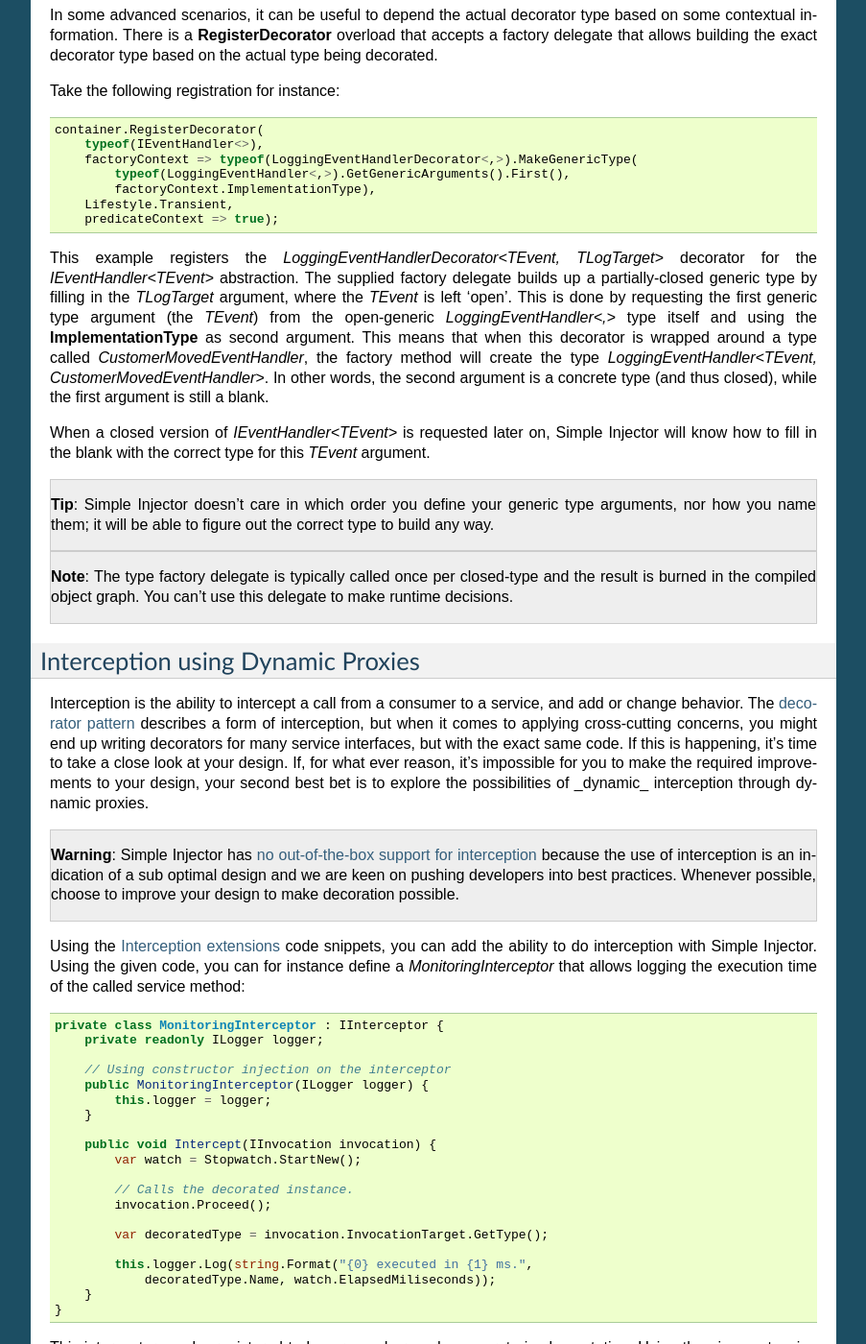
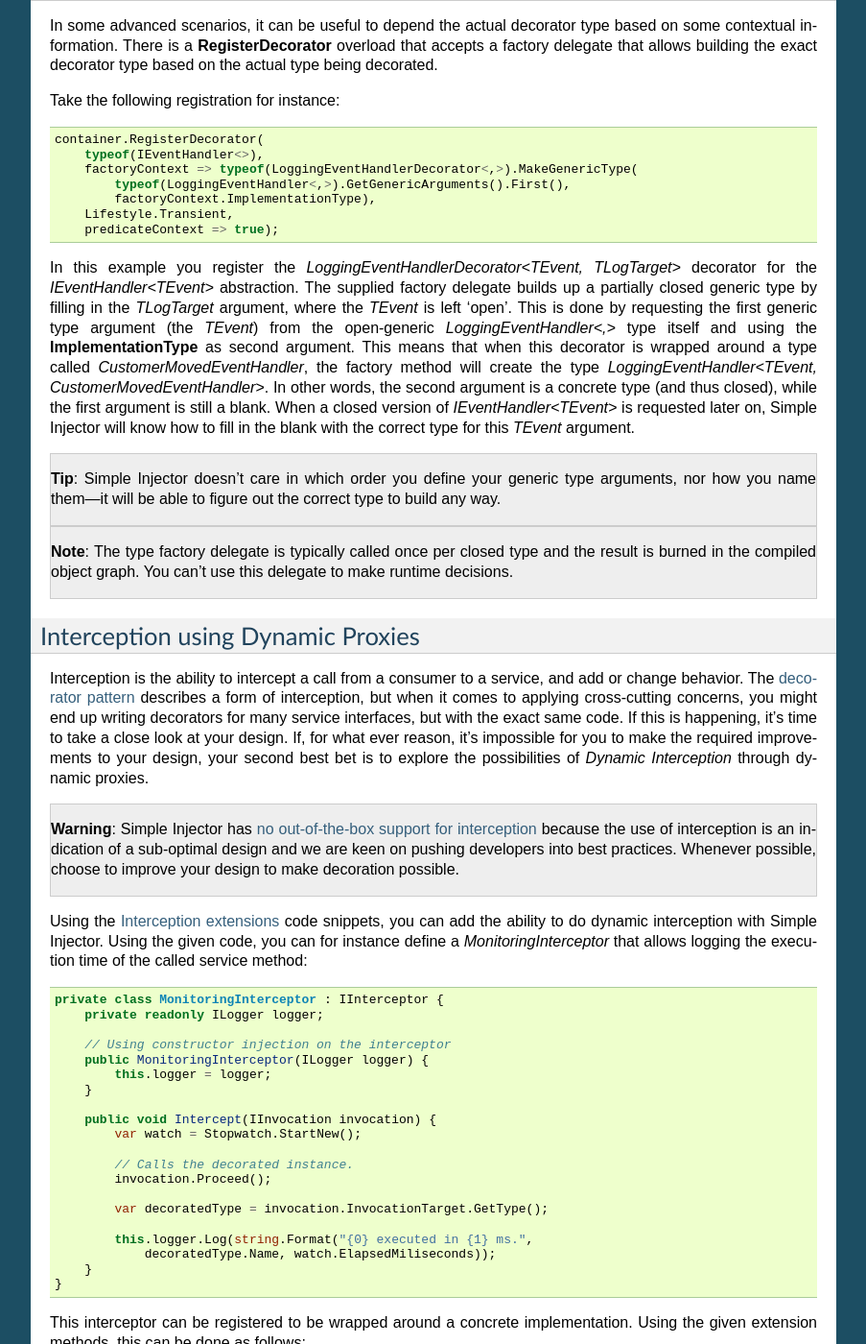
Before and after one commit to simpleinjector/Documentation, a Sphinx documentation site: the page built from source/aop.rst, in a window 1280 px wide and 1400 px high, scrolled down 9125 px. Shown: the whole window at 96% size, without its empty margins (198-1101 px from the left). Built offline with Sphinx 7.4.7, drawn with Linux system fonts in a browser that asks for light colours; some of the changed text lies outside the part shown.

Commit message:
Typos fixed.

```diff
--- a/source/aop.rst
+++ b/source/aop.rst
@@ -396,8 +396,10 @@ Sometimes however you might want to apply a decorator unconditionally, but let t
         private readonly ICommandHandler<T> decoratee;
         private readonly TransactionType transactionType;
 
-        public TransactionCommandHandlerDecorator(DecoratorContext decoratorContext,
-            ITransactionBuilder builder, ICommandHandler<T> decoratee) {
+        public TransactionCommandHandlerDecorator(
+            DecoratorContext decoratorContext,
+            ITransactionBuilder builder,
+            ICommandHandler<T> decoratee) {
             this.builder = builder;
             this.decoratee = decoratee;
             this.transactionType = decoratorContext.ImplementationType
@@ -446,7 +448,7 @@ Although the **RegisterDecorator** methods don't have any built-in support for t
 
     container.RegisterConditional<IMailSender, SmtpMailSender>(c => !c.Handled);
 
-Here we use **RegisterConditional** to register two decorators. Both decorator will wrap the *SmtpMailSender* that is registered last. The *AsyncMailSenderDecorator* is wrapped around the *SmtpMailSender* in case it is injected into the *UserController*, while the *BufferedMailSenderDecorator* is wrapped when injected into the *EmailBatchProcessor*. Note that the *SmtpMailSender* is registered as conditional as well, and is registered as fallback registration using **!c.Handled**, which basically means that in case no other registration applies, that registration is used.
+Here you use **RegisterConditional** to register two decorators. Both decorator will wrap the *SmtpMailSender* that is registered last. The *AsyncMailSenderDecorator* is wrapped around the *SmtpMailSender* in case it is injected into the *UserController*, while the *BufferedMailSenderDecorator* is wrapped when injected into the *EmailBatchProcessor*. Note that the *SmtpMailSender* is registered as conditional as well, and is registered as fallback registration using `!c.Handled`. This basically means that in case no other registration applies, that registration is used.
 
 
 .. _Decorator-registration-factories:
@@ -468,17 +470,15 @@ Take the following registration for instance:
         Lifestyle.Transient,
         predicateContext => true);
 
-This example registers the *LoggingEventHandlerDecorator<TEvent, TLogTarget>* decorator for the *IEventHandler<TEvent>* abstraction. The supplied factory delegate builds up a partially-closed generic type by filling in the *TLogTarget* argument, where the *TEvent* is left 'open'. This is done by requesting the first generic type argument (the *TEvent*) from the open-generic *LoggingEventHandler<,>* type itself and using the **ImplementationType** as second argument. This means that when this decorator is wrapped around a type called *CustomerMovedEventHandler*, the factory method will create the type *LoggingEventHandler<TEvent, CustomerMovedEventHandler>*. In other words, the second argument is a concrete type (and thus closed), while the first argument is still a blank.
-
-When a closed version of *IEventHandler<TEvent>* is requested later on, Simple Injector will know how to fill in the blank with the correct type for this *TEvent* argument.
+In this example you register the *LoggingEventHandlerDecorator<TEvent, TLogTarget>* decorator for the *IEventHandler<TEvent>* abstraction. The supplied factory delegate builds up a partially closed generic type by filling in the *TLogTarget* argument, where the *TEvent* is left 'open'. This is done by requesting the first generic type argument (the *TEvent*) from the open-generic *LoggingEventHandler<,>* type itself and using the **ImplementationType** as second argument. This means that when this decorator is wrapped around a type called *CustomerMovedEventHandler*, the factory method will create the type *LoggingEventHandler<TEvent, CustomerMovedEventHandler>*. In other words, the second argument is a concrete type (and thus closed), while the first argument is still a blank. When a closed version of *IEventHandler<TEvent>* is requested later on, Simple Injector will know how to fill in the blank with the correct type for this *TEvent* argument.
 
 .. container:: Note
 
-    **Tip**: Simple Injector doesn't care in which order you define your generic type arguments, nor how you name them; it will be able to figure out the correct type to build any way.
+    **Tip**: Simple Injector doesn't care in which order you define your generic type arguments, nor how you name them—it will be able to figure out the correct type to build any way.
 
 .. container:: Note
 
-    **Note**: The type factory delegate is typically called once per closed-type and the result is burned in the compiled object graph. You can't use this delegate to make runtime decisions.
+    **Note**: The type factory delegate is typically called once per closed type and the result is burned in the compiled object graph. You can't use this delegate to make runtime decisions.
 
 .. _Interception-using-Dynamic-Proxies:
 .. _Interception:
@@ -486,13 +486,13 @@ When a closed version of *IEventHandler<TEvent>* is requested later on, Simple I
 Interception using Dynamic Proxies
 ==================================
 
-Interception is the ability to intercept a call from a consumer to a service, and add or change behavior. The `decorator pattern <https://en.wikipedia.org/wiki/Decorator_pattern>`_ describes a form of interception, but when it comes to applying cross-cutting concerns, you might end up writing decorators for many service interfaces, but with the exact same code. If this is happening, it's time to take a close look at your design. If, for what ever reason, it's impossible for you to make the required improvements to your design, your second best bet is to explore the possibilities of _dynamic_ interception through dynamic proxies.
+Interception is the ability to intercept a call from a consumer to a service, and add or change behavior. The `decorator pattern <https://en.wikipedia.org/wiki/Decorator_pattern>`_ describes a form of interception, but when it comes to applying cross-cutting concerns, you might end up writing decorators for many service interfaces, but with the exact same code. If this is happening, it's time to take a close look at your design. If, for what ever reason, it's impossible for you to make the required improvements to your design, your second best bet is to explore the possibilities of *Dynamic  Interception* through dynamic proxies.
 
 .. container:: Note
 
-    **Warning**: Simple Injector has :ref:`no out-of-the-box support for interception <No-interception>` because the use of interception is an indication of a sub optimal design and we are keen on pushing developers into best practices. Whenever possible, choose to improve your design to make decoration possible.
+    **Warning**: Simple Injector has :ref:`no out-of-the-box support for interception <No-interception>` because the use of interception is an indication of a sub-optimal design and we are keen on pushing developers into best practices. Whenever possible, choose to improve your design to make decoration possible.
 
-Using the :doc:`Interception extensions <InterceptionExtensions>` code snippets, you can add the ability to do interception with Simple Injector. Using the given code, you can for instance define a *MonitoringInterceptor* that allows logging the execution time of the called service method:
+Using the :doc:`Interception extensions <InterceptionExtensions>` code snippets, you can add the ability to do dynamic interception with Simple Injector. Using the given code, you can for instance define a *MonitoringInterceptor* that allows logging the execution time of the called service method:
 
 .. code-block:: c#
 
@@ -541,4 +541,4 @@ The current example doesn't add much compared to simply using a decorator. When
 
 .. container:: Note
 
-    **Note**: Don't use interception for intercepting types that all implement the same generic interface, such as *ICommandHandler<T>* or *IValidator<T>*. Try using decorator classes instead, as shown in the :ref:`Decoration <decoration>` section on this page.
+    **Note**: Don't use dynamic interception for intercepting types that all implement the same generic interface, such as *ICommandHandler<T>* or *IValidator<T>*. Try using decorator classes instead, as shown in the :ref:`Decoration <decoration>` section on this page.
--- a/source/aspnetintegration.rst
+++ b/source/aspnetintegration.rst
@@ -275,14 +275,14 @@ The following code snippet shows how to replace the built-in `IPageModelActivato
 
 .. code-block:: c#
 
-	services.AddSingleton<IPageModelActivatorProvider>(
-		new SimpleInjectorPageModelActivatorProvider(container));
+    services.AddSingleton<IPageModelActivatorProvider>(
+        new SimpleInjectorPageModelActivatorProvider(container));
 
 To be able for the **SimpleInjectorPageModelActivatorProvider** to resolve Page Model instances, they need to be registered explicitly in the container. This must be done in a later stage, i.e. inside the **Configure** method of the `Startup` class:
 
 .. code-block:: c#
 
-	container.RegisterPageModels(app);
+    container.RegisterPageModels(app);
 
 This method works in similar fashion as its **RegisterMvcControllers** and **RegisterMvcViewComponents** counter parts do, as shown in the page's first code listing.
 
```
Also changed, not shown: other parts of source/aop.rst (+9 -9 lines), source/lifetimes.rst (+8 -11 lines), source/quickstart.rst (+6 -8 lines), source/using.rst (+12 -17 lines).
